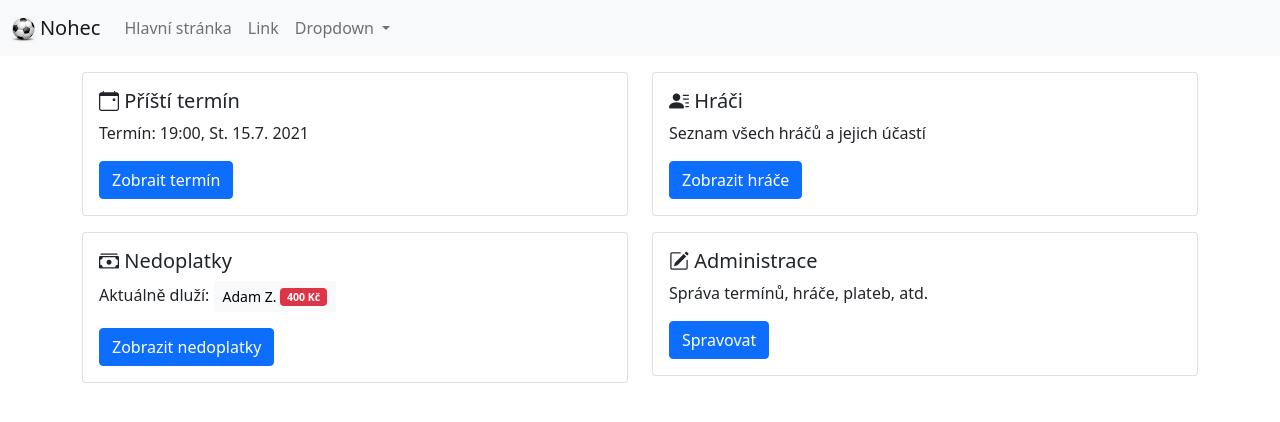
After one commit to majermi4/nohec, a Symfony app: template templates/index.html.twig in a window 1280 px wide. The commit adds this page. Shown: the top 422 px of the page. Run offline with Twig, Linux system fonts and the light colour scheme; the template is opened without the code that fills it, so the values that code supplies are empty; some libraries are stand-ins or nearby versions.

Commit message:
Add content.

```diff
--- a/config/routes.yaml
+++ b/config/routes.yaml
@@ -1,3 +1,7 @@
 index:
     path: /
+    controller: App\Controller\IndexAction
+
+select_player:
+    path: /vyber-hrace
     controller: App\Controller\SelectPlayerAction
--- a/templates/base.html.twig
+++ b/templates/base.html.twig
@@ -3,10 +3,12 @@
     <head>
         <meta charset="UTF-8">
         <title>{% block title %}Welcome!{% endblock %}</title>
+        <meta name="viewport" content="width=device-width, initial-scale=0.1">
         {# Run `composer require symfony/webpack-encore-bundle`
            and uncomment the following Encore helpers to start using Symfony UX #}
         {% block stylesheets %}
             <link href="https://cdn.jsdelivr.net/npm/bootstrap@5.0.0-beta3/dist/css/bootstrap.min.css" rel="stylesheet" integrity="sha384-eOJMYsd53ii+scO/bJGFsiCZc+5NDVN2yr8+0RDqr0Ql0h+rP48ckxlpbzKgwra6" crossorigin="anonymous">
+            <link rel="stylesheet" href="https://cdn.jsdelivr.net/npm/bootstrap-icons@1.4.1/font/bootstrap-icons.css">
             {#{{ encore_entry_link_tags('app') }}#}
         {% endblock %}
 
@@ -18,14 +20,14 @@
     <body>
         <nav class="navbar navbar-expand-lg navbar-light bg-light">
             <div class="container-fluid">
-                <a class="navbar-brand" href="#"><img height="25px" alt="ball" src="/images/ball.png"> Nohec</a>
+                <a class="navbar-brand" href="{{ url('index') }}"><img height="25px" alt="ball" src="/images/ball.png"> Nohec</a>
                 <button class="navbar-toggler" type="button" data-bs-toggle="collapse" data-bs-target="#navbarSupportedContent" aria-controls="navbarSupportedContent" aria-expanded="false" aria-label="Toggle navigation">
                     <span class="navbar-toggler-icon"></span>
                 </button>
                 <div class="collapse navbar-collapse" id="navbarSupportedContent">
                     <ul class="navbar-nav me-auto mb-2 mb-lg-0">
                         <li class="nav-item">
-                            <a class="nav-link" href="#">Link</a>
+                            <a class="nav-link" href="{{ url('index') }}">Hlavní stránka</a>
                         </li>
                         <li class="nav-item">
                             <a class="nav-link" href="#">Link</a>
--- /dev/null
+++ b/templates/index.html.twig
@@ -0,0 +1,51 @@
+{% extends "base.html.twig" %}
+
+{% block title %}Nohec{% endblock %}
+
+{% block body %}
+<div class="row">
+    <div class="col-sm-6">
+        <div class="card mb-3">
+            <div class="card-body">
+                <h5 class="card-title"><i class="bi bi-calendar-event"></i> Příští termín</h5>
+                <p class="card-text">Termín: 19:00, St. 15.7. 2021</p>
+                <a href="{{ url('select_player') }}" class="btn btn-primary">Zobrait termín</a>
+            </div>
+        </div>
+    </div>
+    <div class="col-sm-6">
+        <div class="card mb-3">
+            <div class="card-body">
+                <h5 class="card-title"><i class="bi bi-person-lines-fill"></i> Hráči</h5>
+                <p class="card-text">Seznam všech hráčů a jejich účastí</p>
+                <a href="{{ url('select_player') }}" class="btn btn-primary">Zobrazit hráče</a>
+            </div>
+        </div>
+    </div>
+</div>
+
+<div class="row">
+    <div class="col-sm-6">
+        <div class="card mb-3">
+            <div class="card-body">
+                <h5 class="card-title"><i class="bi bi-cash-stack"></i> Nedoplatky</h5>
+                <p class="card-text">Aktuálně dluží:
+                    <button type="button" class="btn btn-sm btn-light">
+                        Adam Z. <span class="badge bg-danger">400 Kč</span>
+                    </button>
+                </p>
+                <a href="{{ url('select_player') }}" class="btn btn-primary">Zobrazit nedoplatky</a>
+            </div>
+        </div>
+    </div>
+    <div class="col-sm-6">
+        <div class="card mb-3">
+            <div class="card-body">
+                <h5 class="card-title"><i class="bi bi-pencil-square"></i> Administrace</h5>
+                <p class="card-text">Správa termínů, hráče, plateb, atd.</p>
+                <a href="{{ url('select_player') }}" class="btn btn-primary">Spravovat</a>
+            </div>
+        </div>
+    </div>
+</div>
+{% endblock %}
```
Also changed, not shown: src/Controller/IndexAction.php (added, +15 -0 lines).
